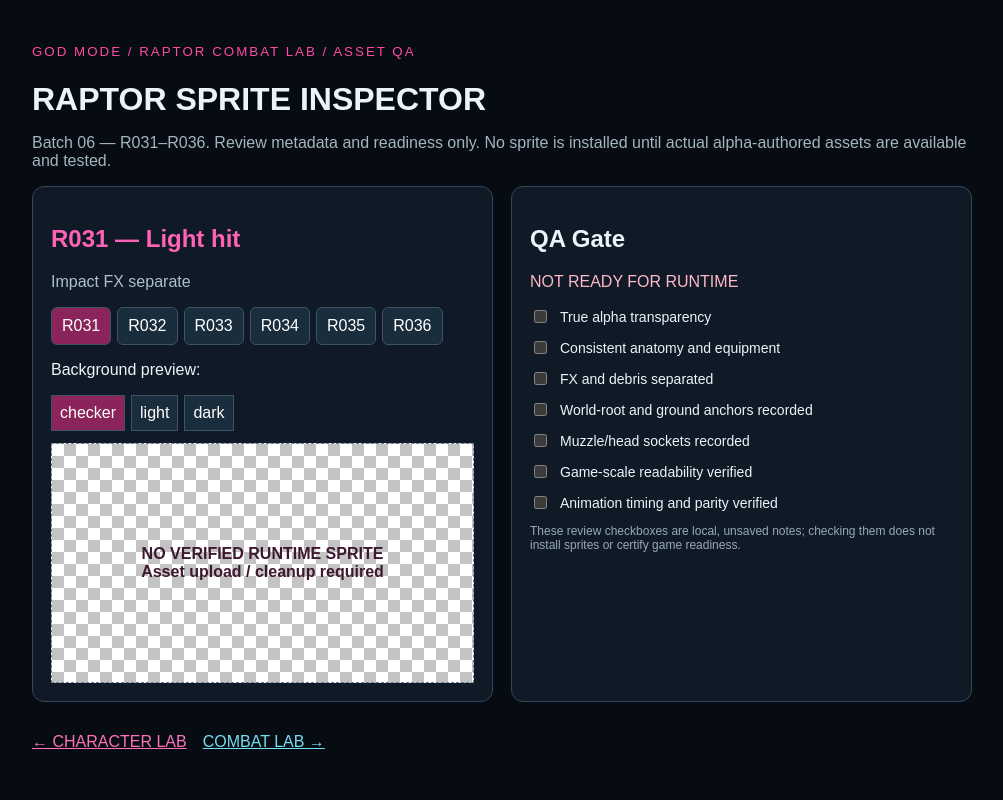
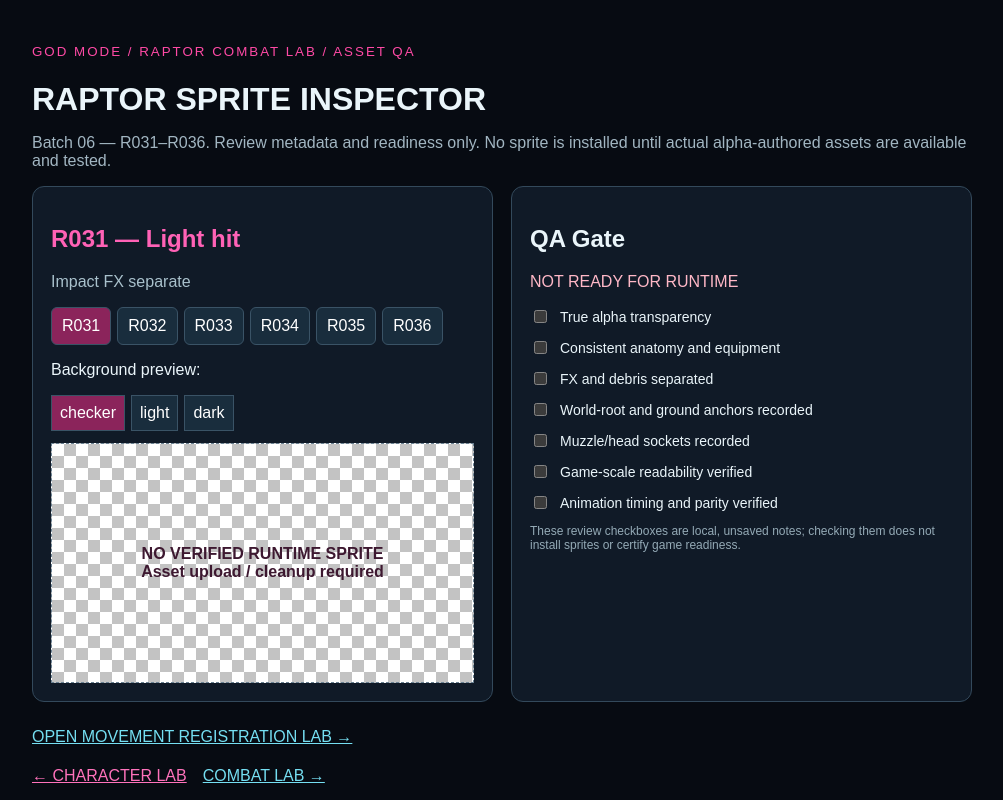
Before and after one commit to leslieadamsisrh-commits/god-mode-break-the-code2, a Next.js app: page /studio/character/raptor in a window 1280 px wide. Shown: the whole page, without its empty margins (138-1141 px from the left). Built offline with nearby package versions, Linux system fonts and the light colour scheme.

Commit message:
Link Raptor Movement Registration Lab from QA inspector

```diff
--- a/app/studio/character/raptor/page.tsx
+++ b/app/studio/character/raptor/page.tsx
@@ -39,6 +39,6 @@ export default function RaptorSpriteQa(){
  <p style={{fontSize:12,color:"#94aab6"}}>These review checkboxes are local, unsaved notes; checking them does not install sprites or certify game readiness.</p>
  </section>
  </div>
- <p style={{marginTop:26}}><Link href="/studio/character" style={{color:"#ff72bb"}}>← CHARACTER LAB</Link>　<Link href="/studio/combat" style={{color:"#75dff2"}}>COMBAT LAB →</Link></p>
+ <p style={{marginTop:26}}><Link href="/studio/character/raptor/movement" style={{color:"#75dff2"}}>OPEN MOVEMENT REGISTRATION LAB →</Link></p><p><Link href="/studio/character" style={{color:"#ff72bb"}}>← CHARACTER LAB</Link>　<Link href="/studio/combat" style={{color:"#75dff2"}}>COMBAT LAB →</Link></p>
  </div></main>;
 }
```
